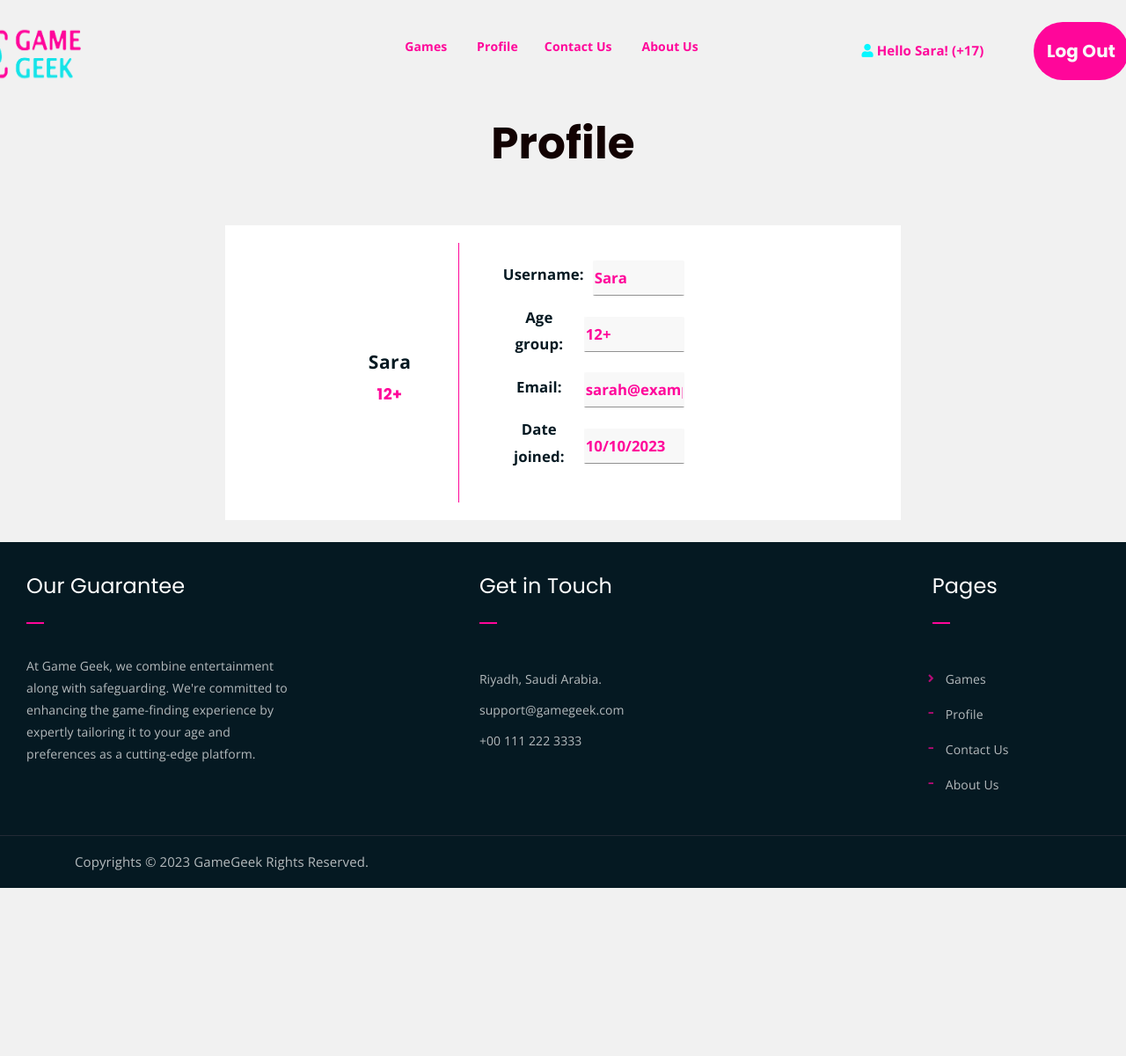
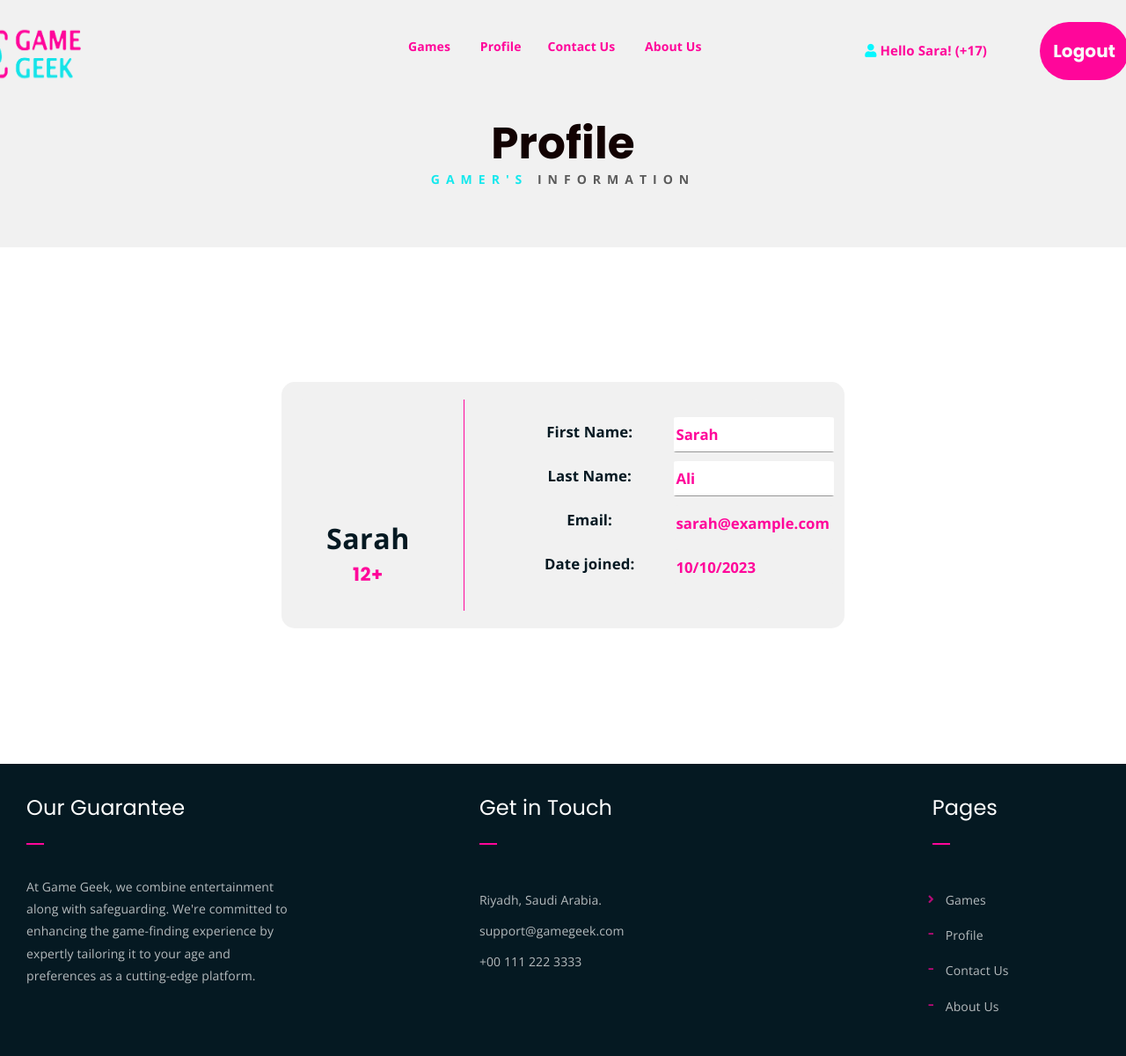
Before and after one commit to HanaAlfozan/2023-GP1-5, a Django app: page /profile/ in a window 1280 px wide; the page is wider, and only the part inside the window is pictured. Shown: the top 1200 px of that part at 88% size. Before the commit the page ends 1009 px from the top of that part, so only its background shows below. Run offline with Django 4.2, Linux system fonts and the light colour scheme; some libraries are stand-ins or nearby versions.

Commit message:
adding profile.html

```diff
--- a/FrontEnd/templates/Fav.html
+++ b/FrontEnd/templates/Fav.html
@@ -194,7 +194,7 @@ ul li a:hover {
 								<li>
 									<div class="header-icons">
 
-										<a class="boxed-btn" id="login-btn" href="{% url 'index' %}" style="text-decoration: none;">Log Out</a>
+										<a class="boxed-btn" id="login-btn" href="{% url 'index' %}" style="text-decoration: none;font-size: 20px;" >Log Out</a>
 									</div>
 								</li>
 							</ul>
--- a/FrontEnd/templates/GameInfoPage.html
+++ b/FrontEnd/templates/GameInfoPage.html
@@ -100,7 +100,7 @@
 								<li>
 									<div class="header-icons">
 
-										<a class="boxed-btn" id="login-btn" href="{% url 'index' %}">Log Out</a>
+										<a class="boxed-btn" id="login-btn" href="{% url 'index' %}" style="font-size: 20px;">Log Out</a>
 									</div>
 								</li>
 							</ul>
--- a/FrontEnd/templates/Games.html
+++ b/FrontEnd/templates/Games.html
@@ -267,7 +267,7 @@
 								<li>
 									<div class="header-icons">
 
-										<a class="boxed-btn" id="login-btn" href="{% url 'index' %}">Log Out</a>
+										<a class="boxed-btn" id="login-btn" href="{% url 'index' %}" style="font-size: 20px;">Log Out</a>
 									</div>
 								</li>
 							</ul>
--- a/FrontEnd/templates/History.html
+++ b/FrontEnd/templates/History.html
@@ -108,7 +108,7 @@
 								<li>
 									<div class="header-icons">
 
-										<a class="boxed-btn" id="login-btn" href="{% url 'index' %}">Log Out</a>
+										<a class="boxed-btn" id="login-btn" href="{% url 'index' %}" style="font-size: 20px;">Log Out</a>
 									</div>
 								</li>
 							</ul>
--- a/FrontEnd/templates/about.html
+++ b/FrontEnd/templates/about.html
@@ -127,7 +127,7 @@
 									<li>
 										<div class="header-icons">
 
-											<a class="boxed-btn" id="login-btn" href="{% url 'index' %}">Log Out</a>
+											<a class="boxed-btn" id="login-btn" href="{% url 'index' %}" style="font-size: 20px;">Log Out</a>
 										</div>
 									</li>
 								</ul>
--- a/FrontEnd/templates/contact.html
+++ b/FrontEnd/templates/contact.html
@@ -98,7 +98,7 @@
 								<li>
 									<div class="header-icons">
 
-										<a class="boxed-btn" id="login-btn" href="{% url 'index' %}">Log Out</a>
+										<a class="boxed-btn" id="login-btn" href="{% url 'index' %}" style="font-size: 20px;">Log Out</a>
 									</div>
 								</li>
 							</ul>
--- a/FrontEnd/templates/login.html
+++ b/FrontEnd/templates/login.html
@@ -169,7 +169,7 @@ background: linear-gradient(95deg, rgba(21,232,237,1) 0%, rgba(168,168,168,0.020
 									<li>
 										<div class="header-icons">
 
-										<a class="boxed-btn" id="login-btn" href="{% url 'index' %}">Home</a>
+										<a class="boxed-btn" id="login-btn" href="{% url 'index' %}" style="font-size: 20px;">Home</a>
 									</div>
 									</li>
 								</li>
--- a/FrontEnd/templates/profile.html
+++ b/FrontEnd/templates/profile.html
@@ -37,17 +37,19 @@
 
 		<style>
 
-  /************/
+  /************************************/
  body{
-	background-color: #f1f1f1 ;
+    background-color: #fff;
   }
   .profile-sec {
-    background-color: #fff;
+    background-color: #f1f1f1 ;
     padding: 20px;
     display: flex;
     justify-content: center;
-    margin-left: 20%; /* Adjust the left margin for responsiveness */
-    margin-right: 20%; /* Adjust the right margin for responsiveness */
+    margin:10% auto;
+    width:50%;
+    border-radius: 15px;
+
 
 }
 
@@ -58,7 +60,7 @@
     max-width: 50%; /* Limit maximum width for two containers side by side */
     display: flex; /* Display as a flex container */
     flex-wrap: wrap; /* Allow content to wrap within the container */
-    background-color: #fff; /* Background color for the entire container */
+    background-color: #f1f1f1; /* Background color for the entire container */
     border-radius: 3%; /* Border radius for the entire container */
 }
 
@@ -69,20 +71,24 @@
 
 .labels-container {
     order: 3; /* Set the order to 2 to place it on the right */
-    background-color: #fff;
+    background-color: #f1f1f1 ;
     border-radius: 0 3% 3% 0; /* Apply different radius on the left */
     margin-right: 0; /* Remove right margin */
 	margin-left: 6%;
+	    box-shadow: none;
+
 
 }
 
 .user-info-container {
     order: 1; /* Set the order to 1 to place it on the left */
-    background-color: #fff;
+    background-color: #f1f1f1 ;
     border-radius: 3% 0 0 3%; /* Apply different radius on the right */
     margin-left: 0; /* Remove left margin */
-	padding-top: 5%;
+	padding-top: 20%;
 	padding-left: 5%;
+	    box-shadow: none;
+
 
 }
 
@@ -109,6 +115,12 @@
   margin-bottom: 10px; /* Add space between input containers */
 
 }
+.input-container-read {
+  display: flex;
+  align-items: center;
+  margin-bottom: 10px; /* Add space between input containers */
+
+}
 
 .input-container input {
   border: none !important;
@@ -117,19 +129,38 @@ height: 40px; /* Increase the input height */
 color: #ff069a; /* Set the text color */
 font-weight: bolder;
 background: transparent; /* Remove the background color */
-background-color: #cfcfcf28;
+background-color: #fff;
 font-size: larger;
 border-bottom: 1px solid #0505056c !important; /* Add a 2px solid bottom border with the specified color */
-/* Add any other desired styling for the input elements */
+border-radius: 3%;
+
+}
+
+.input-container-read input {
+  border: none !important;
+width: 100%; /* Make the input wider */
+height: 40px; /* Increase the input height */
+color: #ff069a; /* Set the text color */
+font-weight: bolder;
+background: transparent; /* Remove the background color */
+background-color: #f1f1f1;
+font-size: larger;
 border-radius: 3%;
 cursor: not-allowed;
 outline: none;
+}
+
+    .input-container-read label {
+        width: 350px;
+        font-weight: bolder;
+        margin-right: 10px;
+        font-size: larger;
 
 
-}
+    }
 
     .input-container label {
-        width: 150px;
+        width: 350px;
         font-weight: bolder;
         margin-right: 10px;
         font-size: larger;
@@ -227,7 +258,7 @@ outline: none;
 								<li>
 									<div class="header-icons">
 
-										<a class="boxed-btn" id="login-btn" href="{% url 'index' %}">Log Out</a>
+										<a class="boxed-btn" id="login-btn" href="{% url 'index' %}">Logout</a>
 									</div>
 								</li>
 							</ul>
@@ -250,8 +281,12 @@ outline: none;
                 <div class="row">
                     <div class="col-lg-8 offset-lg-2 text-center">
                         <div class="breadcrumb-text">
-                            <p></p>
                             <h1>Profile</h1>
+							 <p>
+								 <span class="blue" >Gamer's</span>
+								 <span class="black"> information</span>
+							 </p>
+
                         </div>
                     </div>
                 </div>
@@ -260,6 +295,7 @@ outline: none;
         <!-- end breadcrumb section -->
 
 
+<br>
 
 
 				<div class="profile-sec">
@@ -267,21 +303,22 @@ outline: none;
 				<div class="profile-container labels-container">
 
 					<div class="input-container">
-						<label for="username" style="font-weight: bolder;">Username:</label>
-						<input type="text" id="username" name="username" value="Sara" readonly>
+						<label for="Fname" style="font-weight: bolder;">First Name:</label>
+						<input type="text" id="Fname" name="Fname" value="Sarah">
 					</div>
 
 						<div class="input-container">
-						<label for="age-group" style="font-weight: bolder;">Age group:</label>
-						<input type="text" id="age-group" name="age-group" value="12+" readonly>
+						<label for="Lname" style="font-weight: bolder;">Last Name:</label>
+						<input type="text" id="Lname" name="Lname" value="Ali" >
+
 					</div>
 
-					<div class="input-container">
+					<div class="input-container-read">
 						<label for="email" style="font-weight: bolder;">Email:</label>
 						<input type="text" id="email" name="email" value="sarah@example.com" readonly>
 					</div>
 
-					<div class="input-container">
+					<div class="input-container-read">
 						<label for="joined-on" style="font-weight: bolder;">Date joined:</label>
 						<input type="text" id="joined-on" name="joined-on" value="10/10/2023" readonly>
 					</div>
@@ -292,8 +329,8 @@ outline: none;
 					<div class="list-box d-flex flex-column align-items-center" style="margin-left: 1%;">
 
 						<div class="content">
-						 <label  style="font-size:150%; font-weight: bolder;">Sara</label>
-						 <h5 class="pink-text">12+</h5>
+						 <label  style="font-size:230%; font-weight: bolder; margin:auto;">Sarah</label>
+						 <h4 class="pink-text">12+</h4>
 						</div>
 					</div>
 				</div>
```
